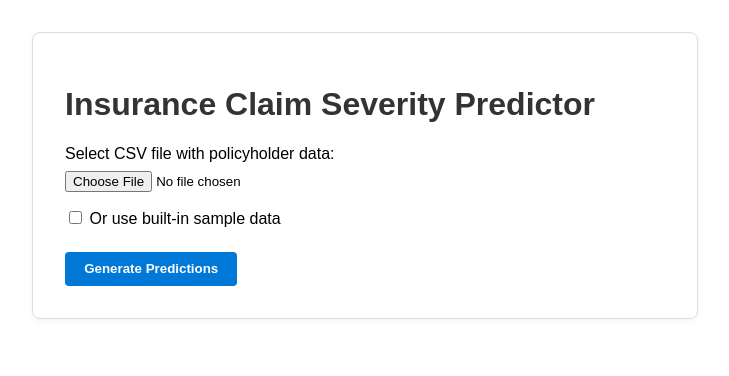
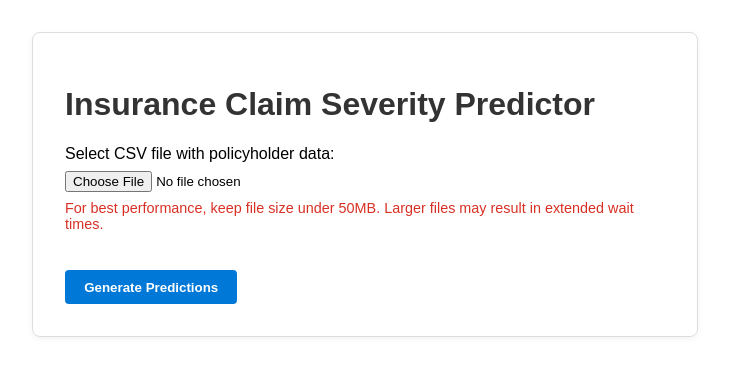
Before and after one commit to will-strader/insurance-risk-ml, a Flask app: page / in a window 1280 px wide. Shown: the top 376 px of the page, without its empty margins (275-1004 px from the left). Run offline with Flask 3, Linux system fonts and the light colour scheme; parts of the project's set-up code (start-up, migrations or seed data) failed here and were passed over.

Commit message:
Warning on homepage frontend

```diff
--- a/templates/index.html
+++ b/templates/index.html
@@ -39,11 +39,8 @@
     <form method="post" enctype="multipart/form-data">
       <label>Select CSV file with policyholder data:</label>
       <input type="file" name="predict_file" accept=".csv" />
+      <p style="font-size: 0.9rem; color: #d93025; margin-top: 0.5rem;">For best performance, keep file size under 50MB. Larger files may result in extended wait times.</p>
 
-      <label style="margin-top:1rem;">
-        <input type="checkbox" name="use_sample" value="true" />
-        Or use built-in sample data
-      </label>
 
       <button type="submit">Generate Predictions</button>
     </form>
```
